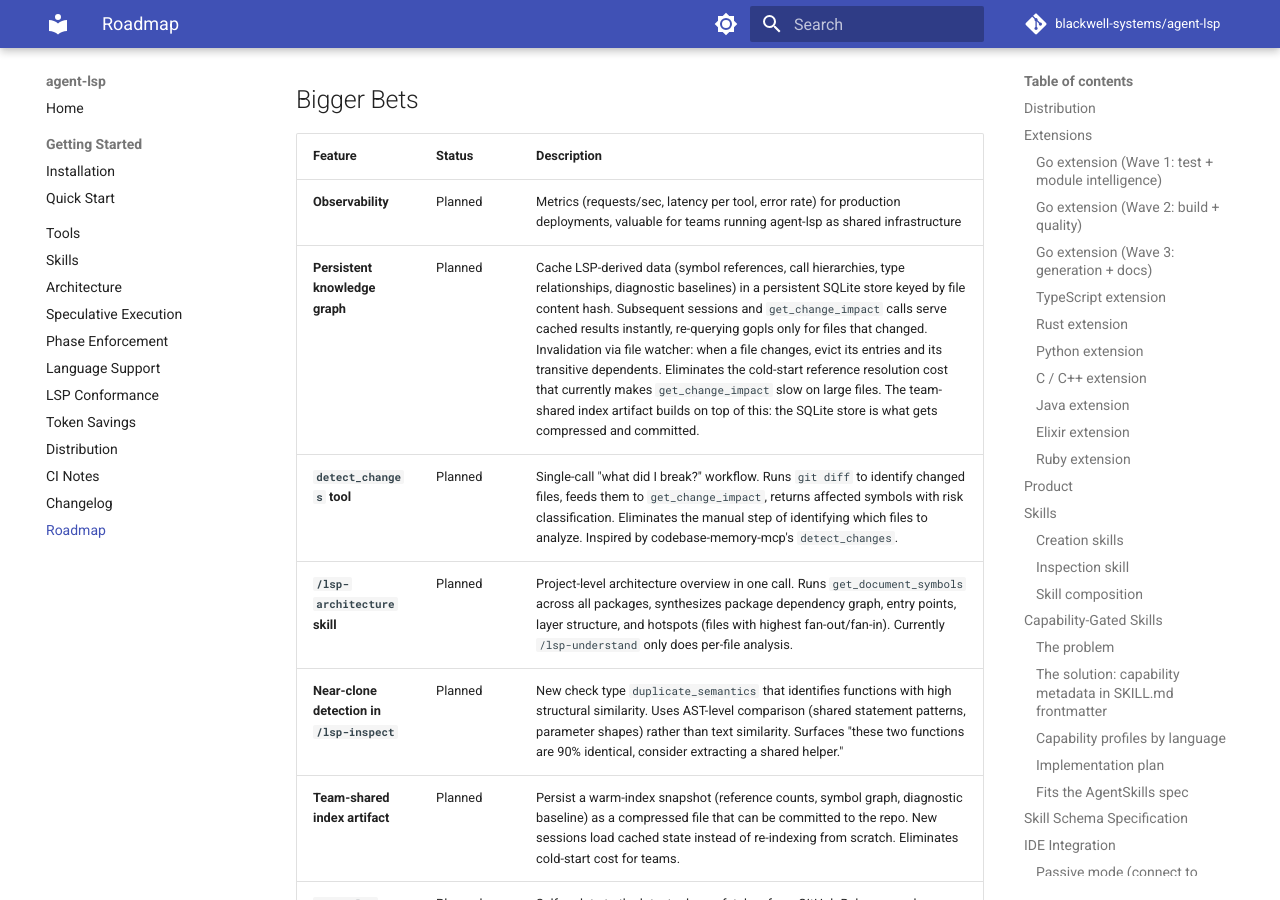
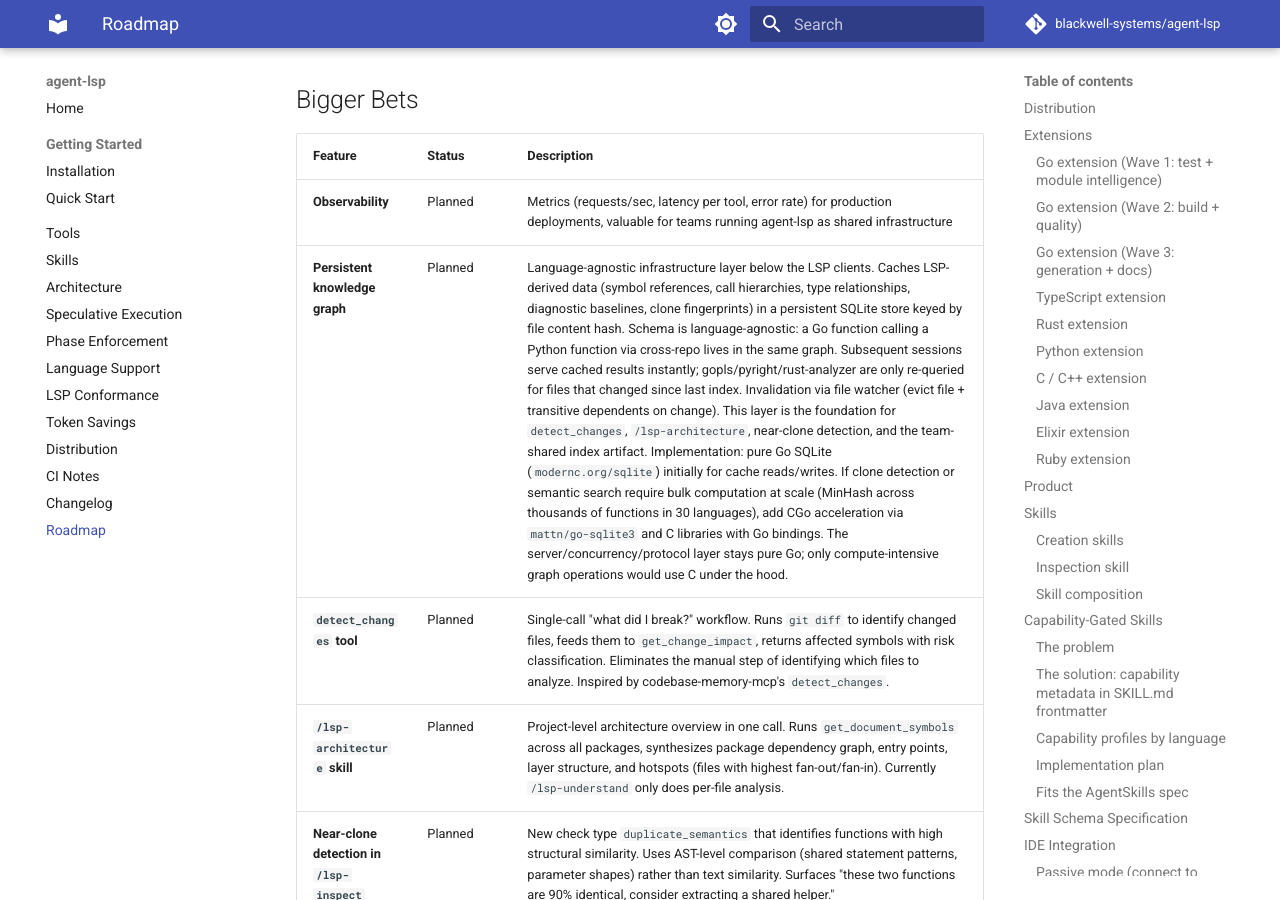
Before and after one commit to blackwell-systems/agent-lsp, an MkDocs documentation site: the page built from docs/roadmap.md, in a window 1280 px wide and 900 px high, scrolled down 24609 px. Built offline with MkDocs 1.6.1 and Material for MkDocs 9.7.7, drawn with Linux system fonts in a browser that asks for light colours; comment, search, counter and statistics services are not loaded.

Commit message:
roadmap: revise knowledge graph as language-agnostic layer with CGo acceleration path

```diff
--- a/docs/roadmap.md
+++ b/docs/roadmap.md
@@ -688,7 +688,7 @@ See [docs/phase-enforcement.md](phase-enforcement.md) for the full design docume
 | Feature | Status | Description |
 |---------|--------|-------------|
 | **Observability** | Planned | Metrics (requests/sec, latency per tool, error rate) for production deployments, valuable for teams running agent-lsp as shared infrastructure |
-| **Persistent knowledge graph** | Planned | Cache LSP-derived data (symbol references, call hierarchies, type relationships, diagnostic baselines) in a persistent SQLite store keyed by file content hash. Subsequent sessions and `get_change_impact` calls serve cached results instantly, re-querying gopls only for files that changed. Invalidation via file watcher: when a file changes, evict its entries and its transitive dependents. Eliminates the cold-start reference resolution cost that currently makes `get_change_impact` slow on large files. The team-shared index artifact builds on top of this: the SQLite store is what gets compressed and committed. |
+| **Persistent knowledge graph** | Planned | Language-agnostic infrastructure layer below the LSP clients. Caches LSP-derived data (symbol references, call hierarchies, type relationships, diagnostic baselines, clone fingerprints) in a persistent SQLite store keyed by file content hash. Schema is language-agnostic: a Go function calling a Python function via cross-repo lives in the same graph. Subsequent sessions serve cached results instantly; gopls/pyright/rust-analyzer are only re-queried for files that changed since last index. Invalidation via file watcher (evict file + transitive dependents on change). This layer is the foundation for `detect_changes`, `/lsp-architecture`, near-clone detection, and the team-shared index artifact. Implementation: pure Go SQLite (`modernc.org/sqlite`) initially for cache reads/writes. If clone detection or semantic search require bulk computation at scale (MinHash across thousands of functions in 30 languages), add CGo acceleration via `mattn/go-sqlite3` and C libraries with Go bindings. The server/concurrency/protocol layer stays pure Go; only compute-intensive graph operations would use C under the hood. |
 | **`detect_changes` tool** | Planned | Single-call "what did I break?" workflow. Runs `git diff` to identify changed files, feeds them to `get_change_impact`, returns affected symbols with risk classification. Eliminates the manual step of identifying which files to analyze. Inspired by codebase-memory-mcp's `detect_changes`. |
 | **`/lsp-architecture` skill** | Planned | Project-level architecture overview in one call. Runs `get_document_symbols` across all packages, synthesizes package dependency graph, entry points, layer structure, and hotspots (files with highest fan-out/fan-in). Currently `/lsp-understand` only does per-file analysis. |
 | **Near-clone detection in `/lsp-inspect`** | Planned | New check type `duplicate_semantics` that identifies functions with high structural similarity. Uses AST-level comparison (shared statement patterns, parameter shapes) rather than text similarity. Surfaces "these two functions are 90% identical, consider extracting a shared helper." |
```
